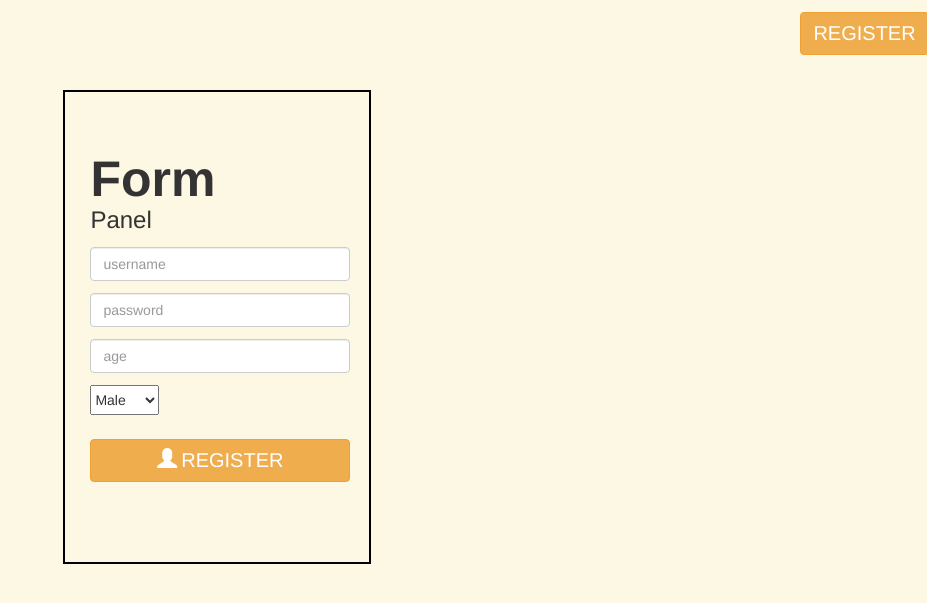
After one commit to bhuvneshsharmaa/login-example.github.io-, a PHP site: page /login/register.php in a window 1280 px wide. The commit adds this page. Shown: the top 603 px of the page, without its empty margins (353-1280 px from the left). Run offline with PHP 8.4, Linux system fonts and the light colour scheme.

Commit message:
register a user feature added

```diff
--- a/logout.php
+++ b/logout.php
@@ -1,5 +1,5 @@
 <?php
 session_start();
 session_destroy();
-header('location:http://localhost/login example/login.html');
+header('location:http://localhost/login example/login.php');
 ?>
--- /dev/null
+++ b/register.php
@@ -0,0 +1,44 @@
+<!doctype html>
+<html>
+<head>
+	<link rel="stylesheet" href="https://maxcdn.bootstrapcdn.com/bootstrap/3.4.0/css/bootstrap.min.css">
+	<link rel="stylesheet" href="style.css">
+</head>
+<body class="bg-warning">
+	<div class="container">
+		<div>
+			<form action="register.php" method="POST">
+				<button class="btn btn-warning register "> <span>register</span></button>
+			</form>
+		</div>
+		<div style="position: relative;" class="rel">
+			<form action="savedata.php" method="post">
+				<div class="form-group position">
+					<div class="container h3">
+						<div class="row">
+							<div class="col">
+								<b>Form</b>
+								<br>Panel
+							</div>
+						</div>
+					</div>
+					<label for="username"></label>
+					<input type="text" name="username"  placeholder="username" class="form-control margin" id="username" required="required">
+					<label for="password"></label>
+					<input type="password" name="password"  placeholder="password" class="form-control margin" id="password"  required="required">
+					<label for="age"></label>
+					<input type="number" name="age"  placeholder="age" class="form-control margin" id="age"  required="required">
+					<label for="gender"></label>
+					<!-- 	<input type="text" name="gender"  placeholder="gender" class="form-control margin" id="gender"  required="required" value="Male"> -->
+					<select name="gender" id="gender" style="height: 30px;">
+						<option value="male">Male</option>
+						<option value="female">Female</option>
+						<option value="others">others</option>
+					</select>
+					<button class="btn btn-warning new" ><span class="glyphicon glyphicon-user"></span> <span>Register</span></button>
+				</div>
+			</form>
+		</div>
+	</div>
+</body>
+</html>
--- a/style.css
+++ b/style.css
@@ -1,36 +1,49 @@
 .container{
-    width: 40%;
-    transform: translate(-120px,10px);
+    width: 24%;
+    transform: translate(-70px,90px);
+    border: 2px solid black;
 }
 .position{
 	padding: 130px 500px 50px 200px;
 	height:100%;
 	margin-bottom: 0px;
-
+	margin-top:-80px;
+	margin-left: -50px;
+	margin-right: -30px;
 }
 .new{
-	margin-top: 10px;
-	 width: 350px;
+	margin-top: 24px;
+	 width: 260px;
 }
 .new:hover{
 	background-color:black;
 }
-.center{
-	text-align: center;
-	font-weight: 700px;
-	text-transform: uppercase;
-	font-size: 30px;
-	margin:0 20px;
-	/* display: block; */
-	color:green;
-	text-shadow: 2px 2px 3px  lightpink,2px 2px violet
-	 ,2px 2px white;
-}
 .margin{
-    width: 350px;
+    width: 260px;
 }
 span{
     font-weight: 10px;
     font-size: 20px;
     text-transform: uppercase;
 }
+b{
+	font-size: 50px;
+}
+.h3{
+	border: none;
+	margin-bottom: -15px;
+	width: 350px;
+	margin-left: 120px;
+	height: 90px;
+	transform:translate(-120px,0px);
+}
+.rel{
+	transform:translate(-140px,-30px);
+}
+input{
+	margin-bottom: -8px;
+}
+.register{
+	margin-top: -140px;
+	margin-left: 720px;
+}
--- a/validation.php
+++ b/validation.php
@@ -16,7 +16,7 @@ if($num==1)
 }
 else
 {
-	header('location:http://localhost/login example/login.html');
+	header('location:http://localhost/login example/login.php');
 	exit();
 }
 ?>
```
Also changed, not shown: login.php (renamed from login.html, +17 -3 lines), savedata.php (added, +24 -0 lines).
